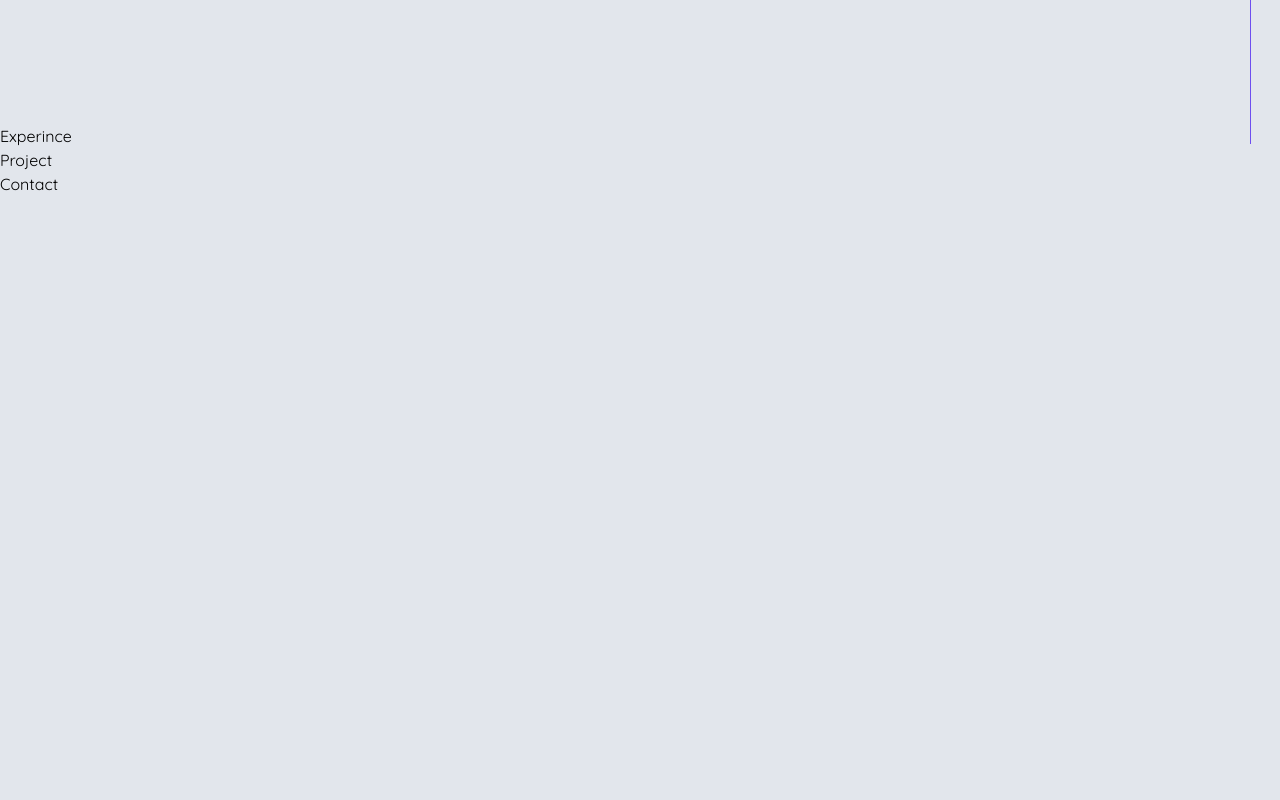
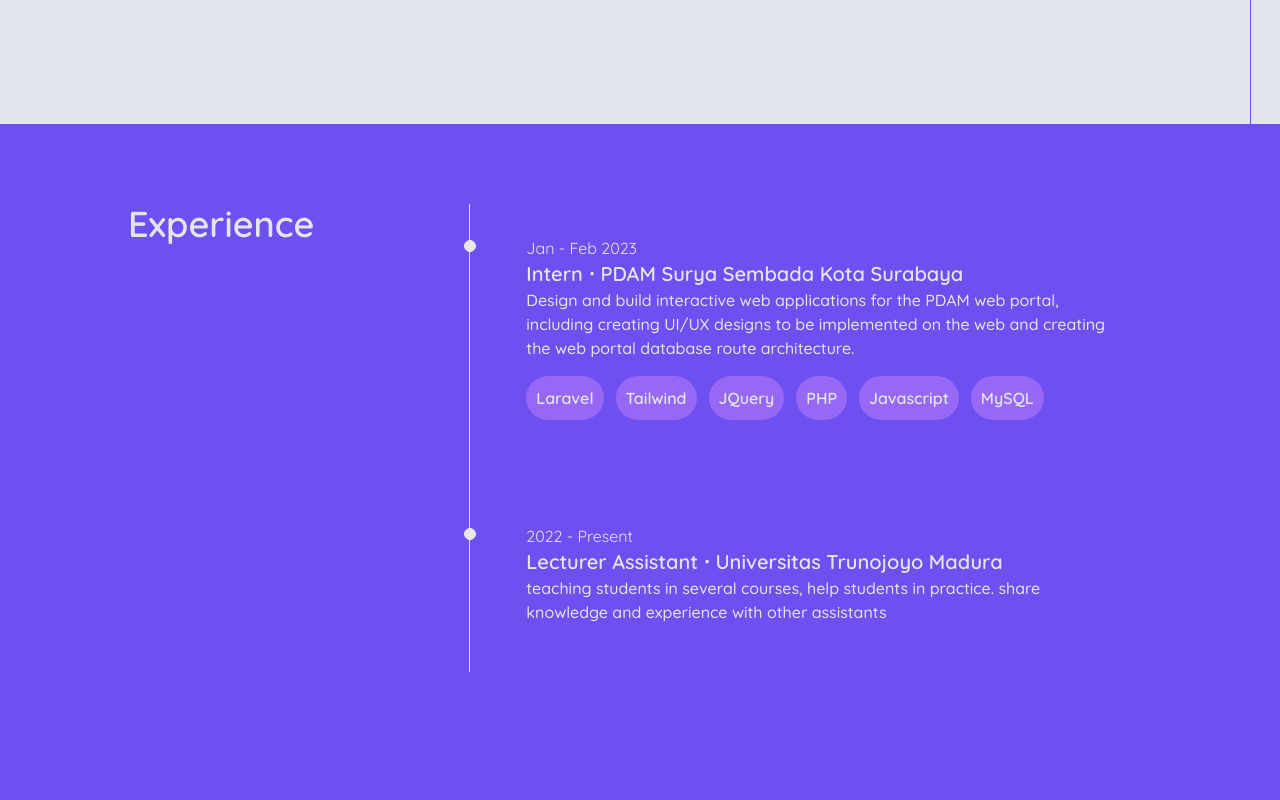
Before and after one commit to Wing-Dimas/portofolio, a Next.js app: page / in a window 1280 px wide. Shown: the part 660-1460 px from the top of the page. Built offline with nearby package versions, Linux system fonts and the light colour scheme.

Commit message:
feat: create experience section

```diff
--- a/package.json
+++ b/package.json
@@ -17,6 +17,7 @@
     "autoprefixer": "10.4.15",
     "eslint": "8.49.0",
     "eslint-config-next": "13.4.19",
+    "moment": "^2.29.4",
     "next": "13.4.19",
     "postcss": "8.4.29",
     "react": "18.2.0",
--- a/src/app/globals.css
+++ b/src/app/globals.css
@@ -45,4 +45,12 @@
   .line {
     @apply border-l border-primary h-96;
   }
+
+  .subtitle {
+    @apply text-4xl text-light font-semibold;
+  }
+
+  .text-center {
+    @apply flex justify-center items-center;
+  }
 }
--- a/src/app/page.tsx
+++ b/src/app/page.tsx
@@ -1,5 +1,5 @@
 import Contact from "@/components/Contact";
-import Experince from "@/components/Experince";
+import Experience from "@/components/Experience";
 import Hero from "@/components/Hero";
 import Navbar from "@/components/Navbar";
 import Project from "@/components/Project";
@@ -10,7 +10,7 @@ export default function page() {
     <div className="min-h-[2000px] relative">
       <Navbar />
       <Hero />
-      <Experince />
+      <Experience />
       <Project />
       <Contact />
     </div>
--- /dev/null
+++ b/src/components/Experience.tsx
@@ -0,0 +1,18 @@
+import React from "react";
+import Timeline from "./shared/Timeline";
+import { data } from "@/constant/data/experince";
+
+export default function Experience() {
+  return (
+    <section className="bg-primary py-20">
+      <div className="container md:px-32 flex justify-between mx-auto relative min-h-[80vh]">
+        <div className="flex-1">
+          <h2 className="subtitle">Experience</h2>
+        </div>
+        <div className="flex-[2]">
+          <Timeline items={data} enableRangeDate />
+        </div>
+      </div>
+    </section>
+  );
+}
--- a/src/components/Experince.tsx
+++ /dev/null
@@ -1,5 +0,0 @@
-import React from "react";
-
-export default function Experince() {
-  return <div>Experince</div>;
-}
--- /dev/null
+++ b/src/components/shared/Badge.tsx
@@ -0,0 +1,13 @@
+import React from "react";
+
+interface BadgeProps {
+  text: string;
+}
+
+export default function Badge({ text }: BadgeProps) {
+  return (
+    <div className="text-center font-semibold text-base text-light p-[10px] bg-secondary rounded-full">
+      {text}
+    </div>
+  );
+}
--- /dev/null
+++ b/src/components/shared/Timeline.tsx
@@ -0,0 +1,50 @@
+import ProjectType from "@/types/Project";
+import { IconPointFilled } from "@tabler/icons-react";
+import React from "react";
+import Badge from "./Badge";
+import { formatRangeDate } from "@/utils/formatRangeDate";
+
+interface TimelineProps {
+  items: ProjectType[];
+  enableRangeDate?: boolean;
+}
+
+export default function Timeline({
+  items,
+  enableRangeDate = false,
+}: TimelineProps) {
+  return (
+    <ol className="relative border-l border-light">
+      {items.map((item) => (
+        <li className="mb-10 ml-6" key={item.id}>
+          <div className="absolute w-3 h-3 bg-gray-200 rounded-full mt-9 -left-1.5 border border-light"></div>
+          <a
+            href={item.link ? item.link : ""}
+            className="block p-8 hover:bg-[#7959FF] rounded-3xl"
+          >
+            <time className=" mb-1 leading-none font-normal text-base text-light ">
+              {enableRangeDate &&
+                formatRangeDate(
+                  item.date_start ? item.date_start : null,
+                  item.date_end
+                )}
+            </time>
+            <h3 className="font-semibold text-light text-xl flex items-center">
+              {item.title}{" "}
+              {item.subtitle && (
+                <>⋅ {item.subtitle.map((subtitle) => subtitle)}</>
+              )}
+            </h3>
+            <p className="mb-4 text-base font-medium text-light">
+              {item.description}
+            </p>
+            <div className="flex flex-wrap gap-3">
+              {item.tech_stack &&
+                item.tech_stack.map((tech, i) => <Badge text={tech} key={i} />)}
+            </div>
+          </a>
+        </li>
+      ))}
+    </ol>
+  );
+}
--- /dev/null
+++ b/src/constant/data/experince.ts
@@ -0,0 +1,23 @@
+import ProjectType from "@/types/Project";
+
+export const data: ProjectType[] = [
+  {
+    id: "1",
+    title: "Intern",
+    subtitle: ["PDAM Surya Sembada Kota Surabaya"],
+    date_start: new Date("2023-01-02"),
+    date_end: new Date("2023-02-10"),
+    tech_stack: ["Laravel", "Tailwind", "JQuery", "PHP", "Javascript", "MySQL"],
+    description:
+      "Design and build interactive web applications for the PDAM web portal, including creating UI/UX designs to be implemented on the web and creating the web portal database route architecture.",
+    link: "https://github.com/Wing-Dimas/Web-Portal-PDAM",
+  },
+  {
+    id: "2",
+    title: "Lecturer Assistant",
+    subtitle: ["Universitas Trunojoyo Madura"],
+    date_start: new Date("2022-01-02"),
+    description:
+      "teaching students in several courses, help students in practice. share knowledge and experience with other assistants",
+  },
+];
--- /dev/null
+++ b/src/types/Project.ts
@@ -0,0 +1,11 @@
+export default interface ProjectType {
+  id: string;
+  title: string;
+  subtitle?: string[] | null;
+  description: string;
+  date?: Date | null;
+  date_start?: Date | null;
+  date_end?: Date | null;
+  tech_stack?: string[];
+  link?: string | null;
+}
--- /dev/null
+++ b/src/utils/formatRangeDate.ts
@@ -0,0 +1,38 @@
+import moment from "moment";
+interface FormatRangeDateType {
+  (date_start: Date | null, date_end?: Date | null): string | null;
+}
+export const formatRangeDate: FormatRangeDateType = (
+  date_start?: Date | null,
+  date_end?: Date | null
+): string | null => {
+  /*
+   * Check Date
+   *    1. if end date is null, then return format "Y - Present"
+   *    2. start date > end data, return null
+   *    3. if start year equal end year, then format is "MMM - MMM Y"
+   *    4. else start year less than end year, then format is "Y - Y"
+   */
+
+  //   end date null
+  if (!date_end) {
+    return moment(date_start).format("Y - ") + "Present";
+  }
+
+  // Convert to moment
+  const start = moment(date_start);
+  const end = moment(date_end);
+
+  //   get year
+  const start_year = start.year();
+  const end_year = end.year();
+
+  //   check date
+  if (start > end) {
+    return null;
+  } else if (start_year == end_year) {
+    return start.format("MMM - ") + end.format("MMM Y");
+  } else {
+    return start.format("Y - ") + end.format("Y");
+  }
+};
```
Also changed, not shown: 1 other file (tests, documents, lock files or other folders).
